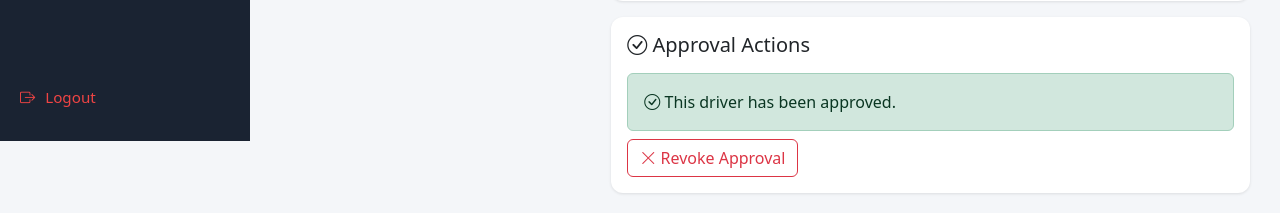
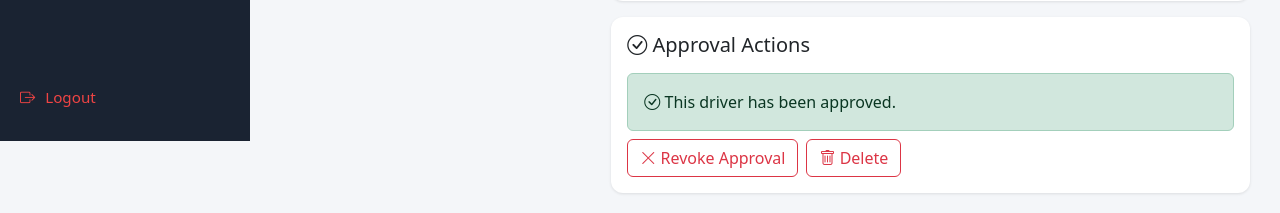
Before and after one commit to Profroja/shabiby_cargoApp_backend, a Django app: template adminpanel/templates/adminpanel/driver_detail.html in a window 1280 px wide. Shown: the part 659-872 px from the top of the page. Run offline with Django 5.2, Linux system fonts and the light colour scheme; the template is opened without the code that fills it: values that come from a table or form of the project are taken from there, others are empty; tables that the repository leaves empty hold one stand-in row (values such as "Sample post"); grey boxes marked "Sample" are stand-in pictures.

Commit message:
Add driver delete functionality to admin panel

```diff
--- a/adminpanel/templates/adminpanel/driver_detail.html
+++ b/adminpanel/templates/adminpanel/driver_detail.html
@@ -98,28 +98,41 @@
             <div class="card-body">
                 <h5 class="mb-3"><i class="bi bi-check-circle"></i> Approval Actions</h5>
                 {% if driver.approval_status == 'pending' %}
-                <div class="d-flex gap-2">
+                <div class="d-flex gap-2 flex-wrap">
                     <button class="btn btn-success" onclick="approveDriver('approved')">
                         <i class="bi bi-check-lg"></i> Approve Driver
                     </button>
                     <button class="btn btn-danger" onclick="approveDriver('rejected')">
                         <i class="bi bi-x-lg"></i> Reject Driver
                     </button>
+                    <button class="btn btn-outline-danger" onclick="deleteDriver()">
+                        <i class="bi bi-trash"></i> Delete
+                    </button>
                 </div>
                 {% elif driver.approval_status == 'approved' %}
                 <div class="alert alert-success mb-0">
                     <i class="bi bi-check-circle"></i> This driver has been approved.
                 </div>
-                <button class="btn btn-outline-danger mt-2" onclick="approveDriver('rejected')">
-                    <i class="bi bi-x-lg"></i> Revoke Approval
-                </button>
+                <div class="d-flex gap-2 mt-2">
+                    <button class="btn btn-outline-danger" onclick="approveDriver('rejected')">
+                        <i class="bi bi-x-lg"></i> Revoke Approval
+                    </button>
+                    <button class="btn btn-outline-danger" onclick="deleteDriver()">
+                        <i class="bi bi-trash"></i> Delete
+                    </button>
+                </div>
                 {% elif driver.approval_status == 'rejected' %}
                 <div class="alert alert-danger mb-0">
                     <i class="bi bi-x-circle"></i> This driver has been rejected.
                 </div>
-                <button class="btn btn-outline-success mt-2" onclick="approveDriver('approved')">
-                    <i class="bi bi-check-lg"></i> Approve Anyway
-                </button>
+                <div class="d-flex gap-2 mt-2">
+                    <button class="btn btn-outline-success" onclick="approveDriver('approved')">
+                        <i class="bi bi-check-lg"></i> Approve Anyway
+                    </button>
+                    <button class="btn btn-outline-danger" onclick="deleteDriver()">
+                        <i class="bi bi-trash"></i> Delete
+                    </button>
+                </div>
                 {% endif %}
             </div>
         </div>
@@ -146,5 +159,24 @@ function approveDriver(status) {
     })
     .catch(err => alert("Request failed: " + err));
 }
+
+function deleteDriver() {
+    if (!confirm("Are you sure you want to delete this driver? This cannot be undone.")) return;
+    fetch("{% url 'adminpanel:driver-delete' driver.id %}", {
+        method: "POST",
+        headers: {
+            "X-CSRFToken": "{{ csrf_token }}",
+        },
+    })
+    .then(r => r.json())
+    .then(data => {
+        if (data.ok) {
+            window.location.href = "{% url 'adminpanel:drivers' %}";
+        } else {
+            alert("Error: " + (data.error || "Unknown error"));
+        }
+    })
+    .catch(err => alert("Request failed: " + err));
+}
 </script>
 {% endblock %}
--- a/adminpanel/urls.py
+++ b/adminpanel/urls.py
@@ -12,6 +12,7 @@ urlpatterns = [
     path("drivers/", views.driver_list, name="drivers"),
     path("drivers/<uuid:pk>/", views.driver_detail, name="driver-detail"),
     path("drivers/<uuid:pk>/approve/", views.driver_approve, name="driver-approve"),
+    path("drivers/<uuid:pk>/delete/", views.driver_delete, name="driver-delete"),
     path("orders/", views.order_list, name="orders"),
     path("trips/", views.trip_list, name="trips"),
 ]
```
Also changed, not shown: adminpanel/views.py (+10 -0 lines).
